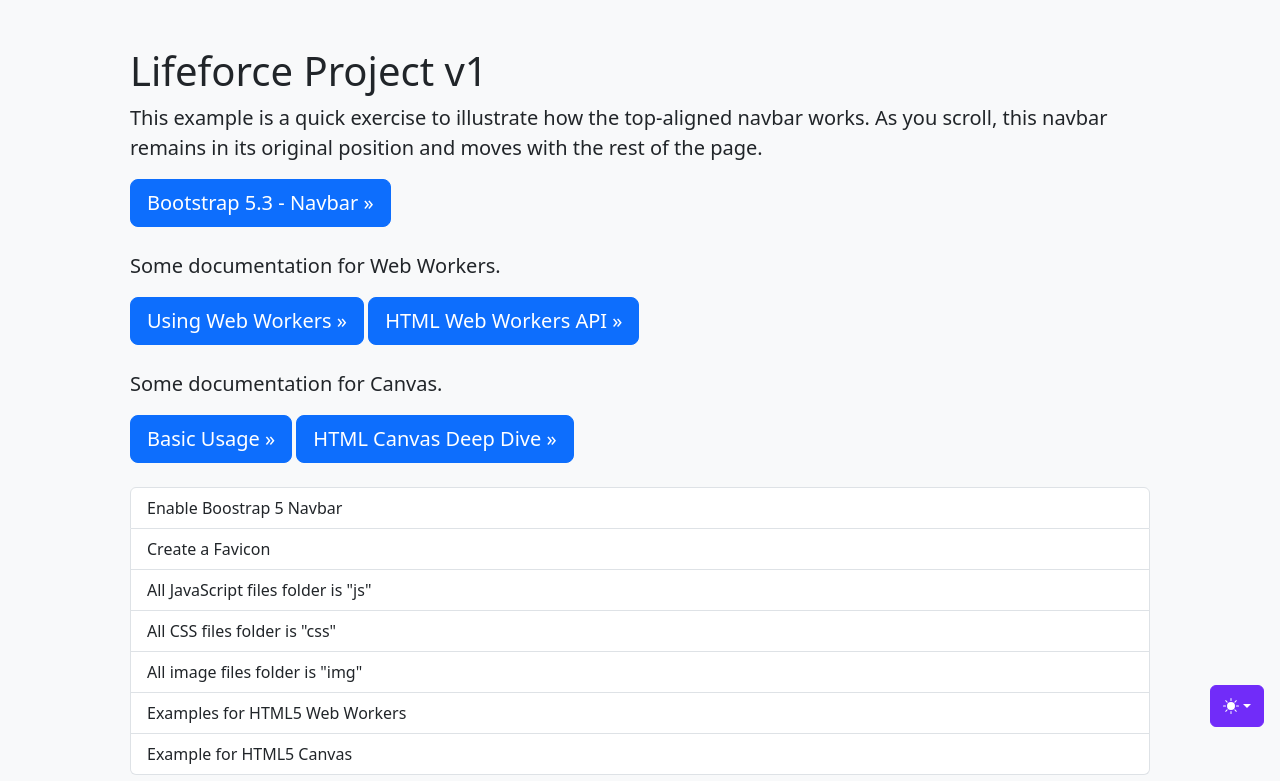
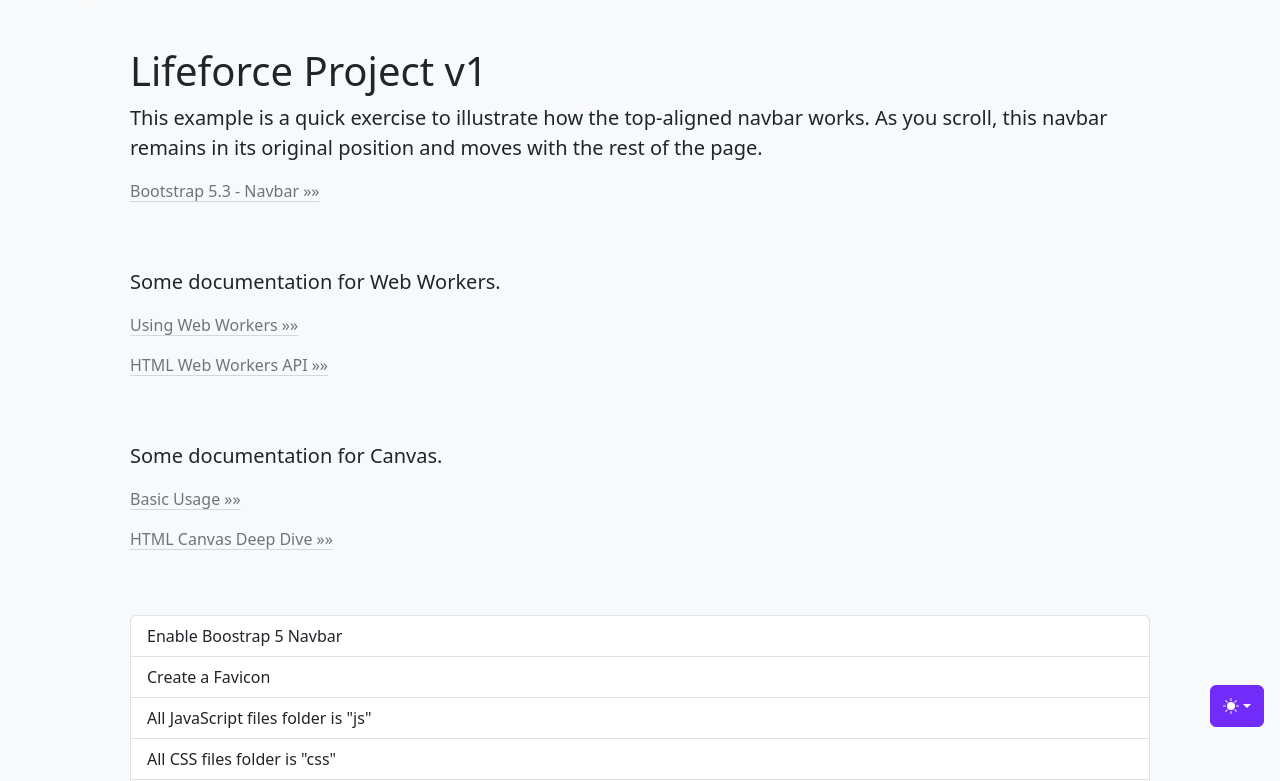
Before and after one commit to LazloDEV/lifeforce-php, a PHP site: page /home.php in a window 1280 px wide. Shown: the part 57-838 px from the top of the page. Run offline with PHP 8.4, Linux system fonts and the light colour scheme; the visitor is signed in with stand-in values (Sample User, id 1).

Commit message:
minor improvements

```diff
--- a/home.php
+++ b/home.php
@@ -41,19 +41,18 @@ if (!isset($_SESSION['username'])) {
 
 <main class="container">
   <div class="bg-body-tertiary p-5 rounded">
-    <h1>Lifeforce Project v1</h1>
+  <h1>Lifeforce Project v1</h1>
     <p class="lead">This example is a quick exercise to illustrate how the top-aligned navbar works. As you scroll, this navbar remains in its original position and moves with the rest of the page.</p>
-    <a class="btn btn-lg btn-primary" href="https://getbootstrap.com/docs/5.3/components/navbar/" role="button">Bootstrap 5.3 - Navbar &raquo;</a>
-    <br><br>
+  <p><a href="#" class="link-secondary link-offset-2 link-underline-opacity-25 link-underline-opacity-100-hover" href="https://getbootstrap.com/docs/5.3/components/navbar/">Bootstrap 5.3 - Navbar &raquo;&raquo;</a></p>
+  <br><br>
     <p class="lead">Some documentation for Web Workers.</p>
-    <a class="btn btn-lg btn-primary" href="https://developer.mozilla.org/en-US/docs/Web/API/Web_Workers_API/Using_web_workers" role="button">Using Web Workers &raquo;</a>
-    <a class="btn btn-lg btn-primary" href="https://www.w3schools.com/html/html5_webworkers.asp" role="button">HTML Web Workers API &raquo;</a>
-    <br><br>
+  <p><a href="#" class="link-secondary link-offset-2 link-underline-opacity-25 link-underline-opacity-100-hover" href="https://developer.mozilla.org/en-US/docs/Web/API/Web_Workers_API/Using_web_workers">Using Web Workers &raquo;&raquo;</a></p>
+  <p><a href="#" class="link-secondary link-offset-2 link-underline-opacity-25 link-underline-opacity-100-hover" href="https://www.w3schools.com/html/html5_webworkers.asp">HTML Web Workers API &raquo;&raquo;</a></p>
+  <br><br>
     <p class="lead">Some documentation for Canvas.</p>
-    <a class="btn btn-lg btn-primary" href="https://developer.mozilla.org/en-US/docs/Web/API/Canvas_API/Tutorial/Basic_usage" role="button">Basic Usage &raquo;</a>
-    <a class="btn btn-lg btn-primary" href="https://joshondesign.com/p/books/canvasdeepdive/toc.html" role="button">HTML Canvas Deep Dive &raquo;</a>
-
-    <br><br>
+  <p><a href="#" class="link-secondary link-offset-2 link-underline-opacity-25 link-underline-opacity-100-hover" href="https://developer.mozilla.org/en-US/docs/Web/API/Canvas_API/Tutorial/Basic_usage">Basic Usage &raquo;&raquo;</a></p>
+  <p><a href="#" class="link-secondary link-offset-2 link-underline-opacity-25 link-underline-opacity-100-hover" href="https://joshondesign.com/p/books/canvasdeepdive/toc.html">HTML Canvas Deep Dive &raquo;&raquo;</a></p>
+  <br><br>
     <ul class="list-group">
       <li class="list-group-item">Enable Boostrap 5 Navbar</li>
       <li class="list-group-item">Create a Favicon</li>
```
Also changed, not shown: index.php (indentation only).
